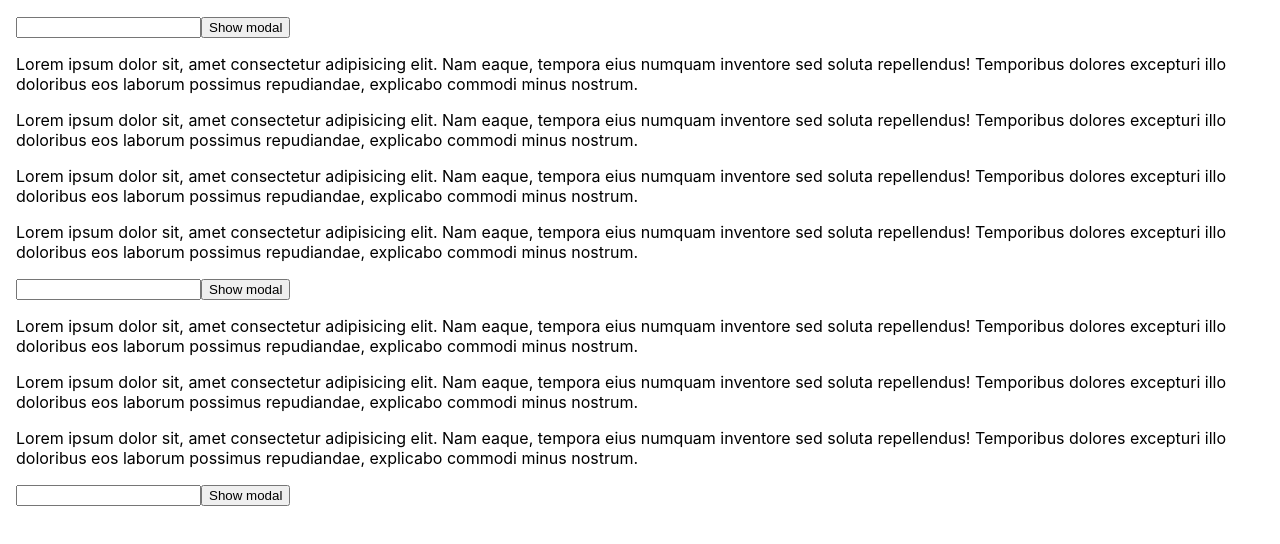
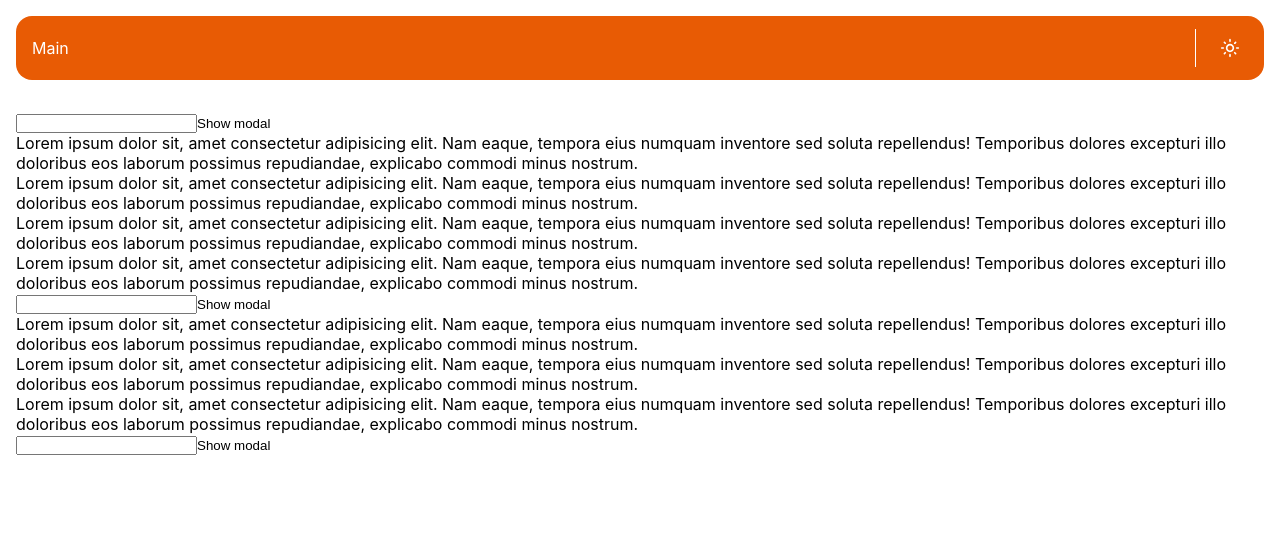
Before and after one commit to qroll/roll-web-lab, a Next.js app: page /modal in a window 1280 px wide. Shown: the top 544 px of the page. Built offline with nearby package versions, Linux system fonts and the light colour scheme.

Commit message:
Add navbar with theme switching

```diff
--- /dev/null
+++ b/src/modules/navbar/navbar.tsx
@@ -0,0 +1,39 @@
+import Link from "next/link";
+import styled from "styled-components";
+import { ThemeSwitcher } from "../theme/theme-switcher";
+
+function Navbar() {
+  return (
+    // A11Y: custom label as page has multiple nav sections
+    <NavWrapper aria-label="App">
+      <Link href="/" passHref>
+        <NavLink>Main</NavLink>
+      </Link>
+      <Divider />
+      <ThemeSwitcher />
+    </NavWrapper>
+  );
+}
+
+export default Navbar;
+
+const NavWrapper = styled.nav`
+  background: #e85b04;
+  color: white;
+  height: 4rem;
+  display: flex;
+  align-items: center;
+  margin: 1rem;
+  border-radius: 1rem;
+`;
+
+const Divider = styled.div`
+  margin-left: auto;
+  background: #fff;
+  height: 60%;
+  width: 1px;
+`;
+
+const NavLink = styled.a`
+  margin: 0 1rem;
+`;
--- /dev/null
+++ b/src/modules/theme/dark-mode-icon.tsx
@@ -0,0 +1,12 @@
+import React from "react";
+
+const DarkModeIcon = (props: React.SVGProps<SVGSVGElement>) => (
+  <svg xmlns="http://www.w3.org/2000/svg" viewBox="0 0 24 24" {...props}>
+    <path
+      fill="currentColor"
+      d="M9.37 5.51A7.35 7.35 0 0 0 9.1 7.5c0 4.08 3.32 7.4 7.4 7.4.68 0 1.35-.09 1.99-.27A7.014 7.014 0 0 1 12 19c-3.86 0-7-3.14-7-7 0-2.93 1.81-5.45 4.37-6.49zM12 3a9 9 0 1 0 9 9c0-.46-.04-.92-.1-1.36a5.389 5.389 0 0 1-4.4 2.26 5.403 5.403 0 0 1-3.14-9.8c-.44-.06-.9-.1-1.36-.1z"
+    />
+  </svg>
+);
+
+export default DarkModeIcon;
--- /dev/null
+++ b/src/modules/theme/light-mode-icon.tsx
@@ -0,0 +1,13 @@
+import * as React from "react";
+import { SVGProps } from "react";
+
+const LightModeIcon = (props: SVGProps<SVGSVGElement>) => (
+  <svg xmlns="http://www.w3.org/2000/svg" viewBox="0 0 24 24" {...props}>
+    <path
+      fill="currentColor"
+      d="M12 9c1.65 0 3 1.35 3 3s-1.35 3-3 3-3-1.35-3-3 1.35-3 3-3m0-2c-2.76 0-5 2.24-5 5s2.24 5 5 5 5-2.24 5-5-2.24-5-5-5zM2 13h2c.55 0 1-.45 1-1s-.45-1-1-1H2c-.55 0-1 .45-1 1s.45 1 1 1zm18 0h2c.55 0 1-.45 1-1s-.45-1-1-1h-2c-.55 0-1 .45-1 1s.45 1 1 1zM11 2v2c0 .55.45 1 1 1s1-.45 1-1V2c0-.55-.45-1-1-1s-1 .45-1 1zm0 18v2c0 .55.45 1 1 1s1-.45 1-1v-2c0-.55-.45-1-1-1s-1 .45-1 1zM5.99 4.58a.996.996 0 0 0-1.41 0 .996.996 0 0 0 0 1.41l1.06 1.06c.39.39 1.03.39 1.41 0s.39-1.03 0-1.41L5.99 4.58zm12.37 12.37a.996.996 0 0 0-1.41 0 .996.996 0 0 0 0 1.41l1.06 1.06c.39.39 1.03.39 1.41 0a.996.996 0 0 0 0-1.41l-1.06-1.06zm1.06-10.96a.996.996 0 0 0 0-1.41.996.996 0 0 0-1.41 0l-1.06 1.06c-.39.39-.39 1.03 0 1.41s1.03.39 1.41 0l1.06-1.06zM7.05 18.36a.996.996 0 0 0 0-1.41.996.996 0 0 0-1.41 0l-1.06 1.06c-.39.39-.39 1.03 0 1.41s1.03.39 1.41 0l1.06-1.06z"
+    />
+  </svg>
+);
+
+export default LightModeIcon;
--- /dev/null
+++ b/src/modules/theme/theme-switcher.tsx
@@ -0,0 +1,84 @@
+import React from "react";
+import styled, { css } from "styled-components";
+import DarkModeIcon from "./dark-mode-icon";
+import LightModeIcon from "./light-mode-icon";
+import { useTheme } from "./theme-selector";
+
+export function ThemeSwitcher() {
+  const { mode, setPreferredTheme } = useTheme();
+  const otherMode = mode === "dark" ? "light" : "dark";
+
+  const onToggle = () => {
+    setPreferredTheme(otherMode);
+  };
+
+  return (
+    <Button $mode={mode} onClick={onToggle} aria-label={`Switch to ${otherMode} mode`}>
+      <IconContainer>
+        <DarkIcon $enabled={mode === "dark"} />
+        <LightIcon $enabled={mode === "light"} />
+      </IconContainer>
+    </Button>
+  );
+}
+
+const Button = styled.button<{ $mode: "dark" | "light" }>`
+  box-sizing: content-box;
+  margin: 0 1rem;
+  padding: 0.5rem;
+  height: 1.25rem;
+  width: 1.25rem;
+
+  display: flex;
+  align-items: center;
+  justify-content: center;
+
+  border-radius: 50%;
+  color: white;
+
+  transition: background 0.3s ease;
+
+  &:hover {
+    background: rgba(100, 100, 100, 0.25);
+  }
+
+  &:focus {
+    outline: 1px solid #fff;
+  }
+`;
+
+const IconContainer = styled.div`
+  position: relative;
+  width: 100%;
+  height: 100%;
+`;
+
+const iconStyle = css`
+  position: absolute;
+  top: 0;
+  bottom: 0;
+  left: 0;
+  right: 0;
+
+  height: 100%;
+  width: 100%;
+`;
+
+const flipIcon = css<{ $enabled: boolean }>`
+  transition: all 0.5s linear;
+  transform: rotateY(-180deg);
+  -webkit-backface-visibility: hidden;
+  backface-visibility: hidden;
+
+  ${(props) => (props.$enabled ? "transform: rotateY(0);" : "visibility: hidden;")}
+`;
+
+const DarkIcon = styled(DarkModeIcon)<{ $enabled: boolean }>`
+  ${iconStyle}
+  ${flipIcon}
+`;
+
+const LightIcon = styled(LightModeIcon)<{ $enabled: boolean }>`
+  ${iconStyle}
+  ${flipIcon}
+`;
--- a/src/pages/_app.tsx
+++ b/src/pages/_app.tsx
@@ -1,10 +1,12 @@
 import "../styles/globals.css";
 import type { AppProps } from "next/app";
 import { ThemeSelector } from "../modules/theme/theme-selector";
+import Navbar from "../modules/navbar/navbar";
 
 function MyApp({ Component, pageProps }: AppProps) {
   return (
     <ThemeSelector>
+      <Navbar />
       <Component {...pageProps} />
     </ThemeSelector>
   );
--- a/src/styles/globals.css
+++ b/src/styles/globals.css
@@ -13,14 +13,11 @@ a {
 
 * {
   box-sizing: border-box;
+  margin: 0;
+  padding: 0;
 }
 
-@media (prefers-color-scheme: dark) {
-  html {
-    color-scheme: dark;
-  }
-  body {
-    color: white;
-    background: black;
-  }
+button {
+  background-color: transparent;
+  border: none;
 }
```
